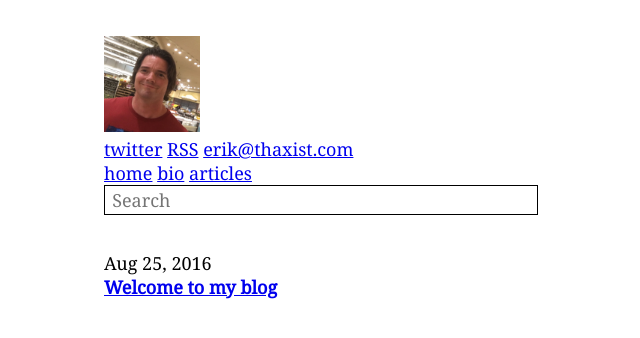
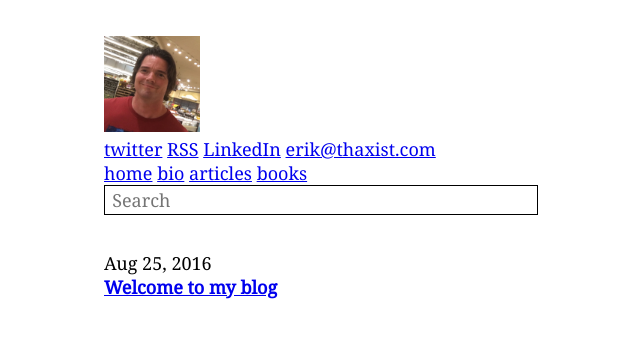
Before and after one commit to thaxist/thaxist.github.io, a Jekyll site: the page built from index.html, in a window 1280 px wide. Shown: the top 338 px of the page, without its empty margins (216-856 px from the left). Built offline with Jekyll 4.4.1, drawn with Linux system fonts in a browser that asks for light colours.

Commit message:
linkedin

```diff
--- a/_layouts/default.html
+++ b/_layouts/default.html
@@ -17,15 +17,16 @@
         </a>
         <nav>
           <ul>
-            <li><a href="https://twitter.com/intent/follow?screen_name=thaxist" title="follow me in Twitter">twitter</a></li>
-            <li><a href="{{ "/feed.xml" | prepend: site.baseurl }}" title="RSS feed">RSS</a></li>
-            <li><a href="https://www.linkedin.com/in/yegor256" title="my LinkedIn profile"><i class="icon icon-linkedin notranslate" aria-hidden="true"></i></a></li>
-            <li><a href="mailto:erik@thaxist.com" title="erik@thaxist.com">erik@thaxist.com</a></li>
+            <li><a href="https://twitter.com/intent/follow?screen_name=thaxist">twitter</a></li>
+            <li><a href="{{ "/feed.xml" | prepend: site.baseurl }}">RSS</a></li>
+            <li><a href="https://www.linkedin.com/in/erik-larson-b287ba9">LinkedIn</a></li>
+            <li><a href="mailto:erik@thaxist.com">erik@thaxist.com</a></li>
           </ul>
           <ul>
-            <li><a href="/" title="home page">home</a></li>
-            <li><a href="/about.html" title="bio">bio</a></li>
-            <li><a href="/articles.html" title="articles">articles</a></li>
+            <li><a href="/">home</a></li>
+            <li><a href="/about.html">bio</a></li>
+            <li><a href="/articles.html">articles</a></li>
+            <li><a href="/books.html">books</a></li>
           </ul>
         </nav>
         <div class="search">
```
